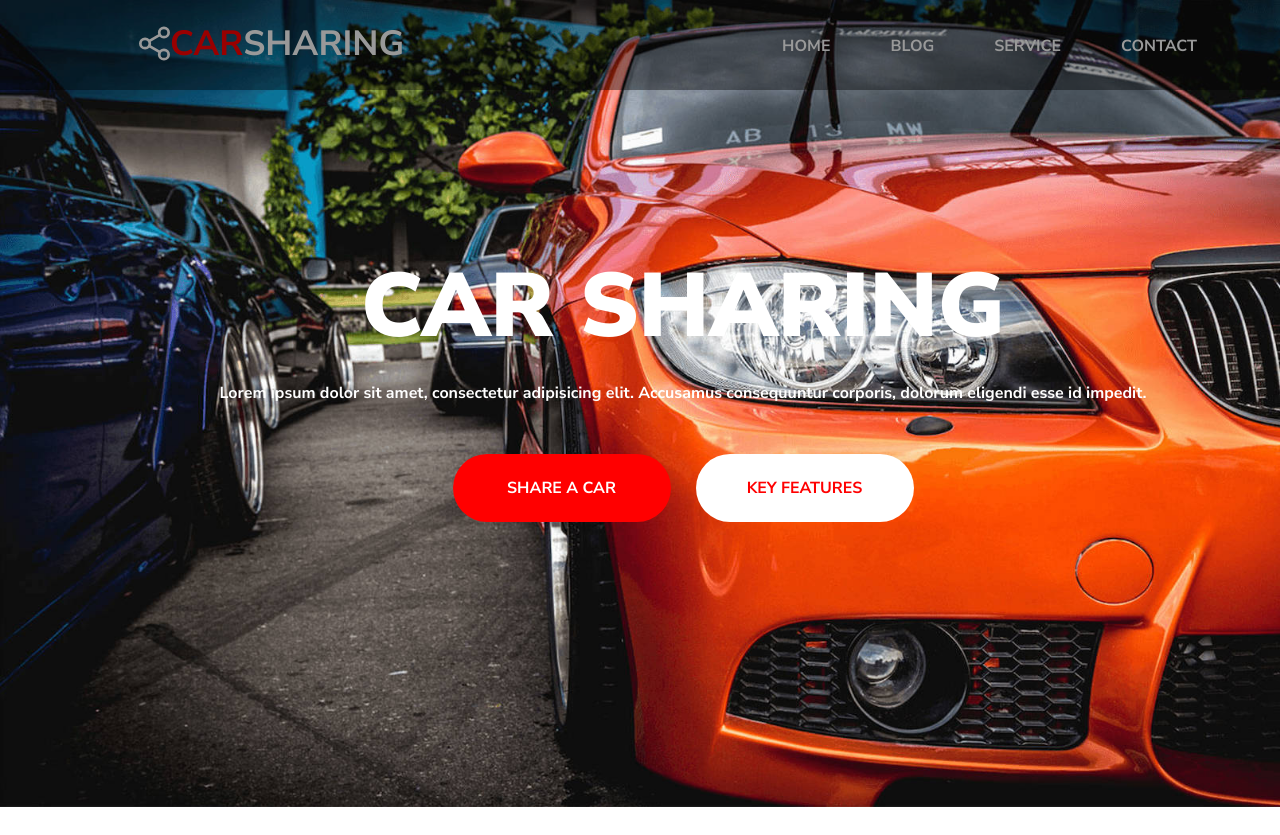
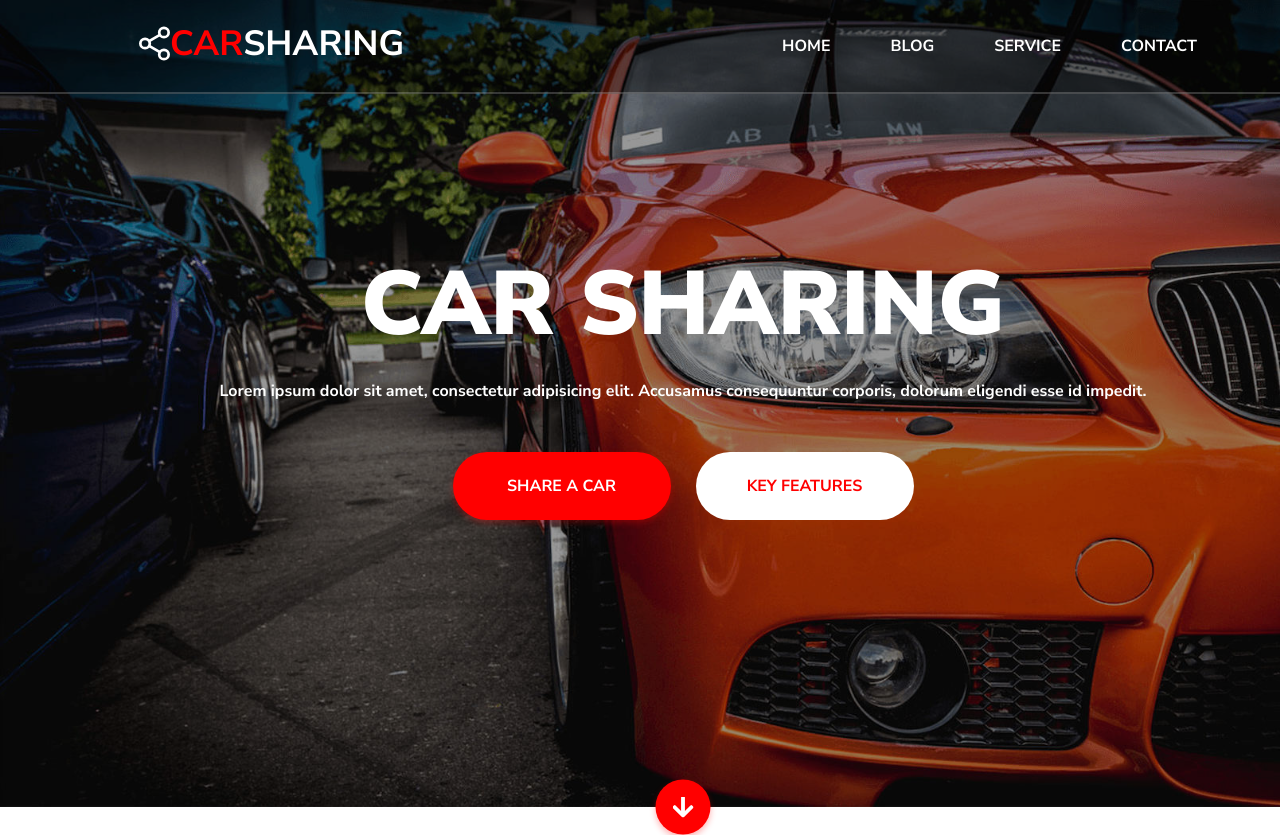
Before and after one commit to JakubMizera/Example-portfolio, a React app: page / in a window 1280 px wide. Shown: the top 835 px of the page. Before the commit the page ends 807 px from the top, so only its background shows below. Built offline with nearby package versions, Linux system fonts and the light colour scheme.

Commit message:
header HTML + styling fixes

```diff
--- a/app/js/elements/header.js
+++ b/app/js/elements/header.js
@@ -4,6 +4,7 @@ const Header = () => {
     return (
         <header>
             <div className="containerHeader">
+                <div id="shadowElem">
                     <div className="topBar">
                         <div className="logo">
                             <img src="../../images/Icon%20Logo%20Normal.svg" alt="pagelogo"/>
@@ -18,6 +19,7 @@ const Header = () => {
                             </ul>
                         </nav>
                     </div>
+                </div>
                 <div className="headerMain">
                     <h1>CAR SHARING</h1>
                     <p>Lorem ipsum dolor sit amet, consectetur adipisicing elit. Accusamus consequuntur corporis, dolorum eligendi esse id impedit.</p>
@@ -27,7 +29,7 @@ const Header = () => {
                     </div>
                 </div>
                 <div className="arrowDown">
-
+                    <img src="../../images/Icon%20Arrow%20Down.svg" alt="arrow down"/>
                 </div>
             </div>
         </header>
--- a/app/scss/elements/_header.scss
+++ b/app/scss/elements/_header.scss
@@ -2,20 +2,13 @@
   width: 1088px;
   margin: 0 auto;
   height: 807px;
+  position: relative;
   .topBar {
     display: flex;
     justify-content: space-between;
     align-items: flex-start;
-    position: relative;
-    &::after {
-      content: "";
-      width: 1366px;
-      height: 90px;
-      background-color: rgba(0, 0, 0, 0.4);
-      position: absolute;
-      left: -139px;
-      z-index: 1;
-    }
+    width: 1088px;
+    margin: 0 auto;
     .logo {
       display: flex;
       align-items: center;
@@ -38,6 +31,9 @@
         align-items: center;
         li {
           padding: 35px 30px;
+          &:hover {
+            background-color: rgba(255, 255, 255, 0.2);
+          }
           a {
             color: white;
             font: Bold 16px/22px Nunito Sans;
@@ -56,7 +52,7 @@
       font-family: 'Nunito Sans', sans-serif;
       color: white;
       text-align: center;
-      margin-top: 170px;
+      margin-top: 260px;
     }
     p {
       font: Bold 16px/22px Nunito Sans;
@@ -81,6 +77,7 @@
         background-color: #FF0000;
         color: white;
         margin-right: 25px;
+        box-shadow: 0 3px 6px #FF00004D;
       }
       .btn2 {
         background-color: white;
@@ -88,4 +85,30 @@
       }
     }
   }
+  .arrowDown {
+    background-color: #FF0000;
+    width: 55px;
+    height: 55px;
+    border-radius: 50%;
+    display: flex;
+    justify-content: center;
+    align-items: center;
+    box-shadow: 0 3px 6px #FF00004D;
+    position: absolute;
+    top: 100%;
+    left: 50%;
+    transform: translate(-50%, -50%);
+  }
 }
+
+#shadowElem {
+  background-color: rgba(0, 0, 0, 0.4);
+  position: absolute;
+  width: 1366px;
+  left: -139px;
+  border-bottom: 2px solid #FFFFFF33;
+}
+
+header {
+  background-color: rgba(0, 0, 0, 0.4);
+}
```
Lines whose indentation alone changed are shown as unchanged.
